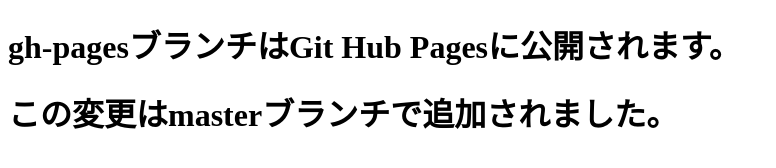
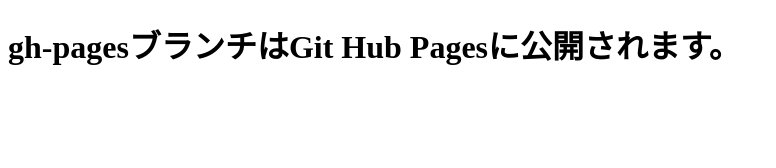
Before and after one commit to Yuuki416/git-study, a plain HTML site: page index.html in a window 1280 px wide. Shown: the whole page, without its empty margins (0-776 px from the left). Drawn offline with Linux system fonts and the light colour scheme.

```diff
--- a/index.html
+++ b/index.html
@@ -8,6 +8,5 @@
 </head>
 <body>
     <h1>gh-pagesブランチはGit Hub Pagesに公開されます。</h1>
-    <h1>この変更はmasterブランチで追加されました。</h1>
 </body>
 </html>
```
